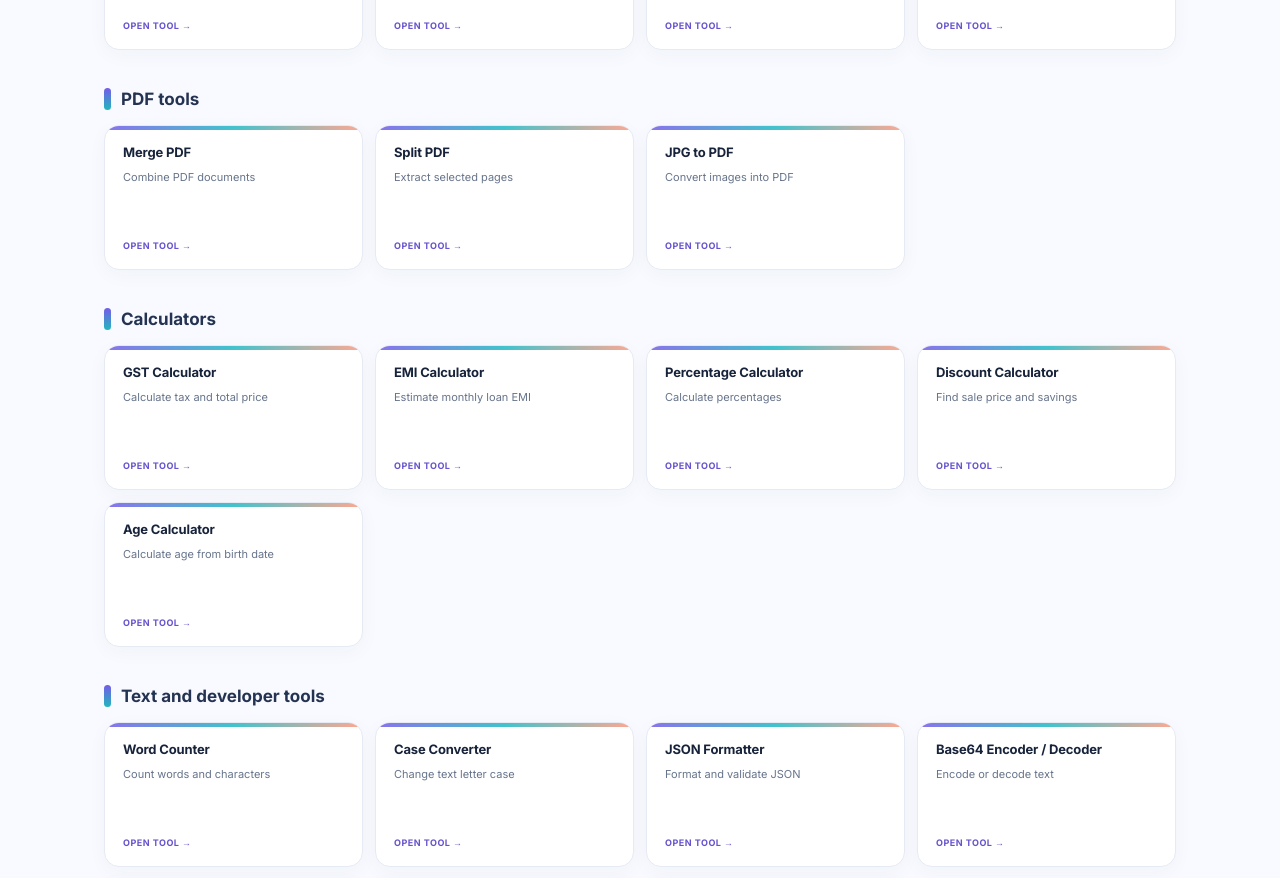
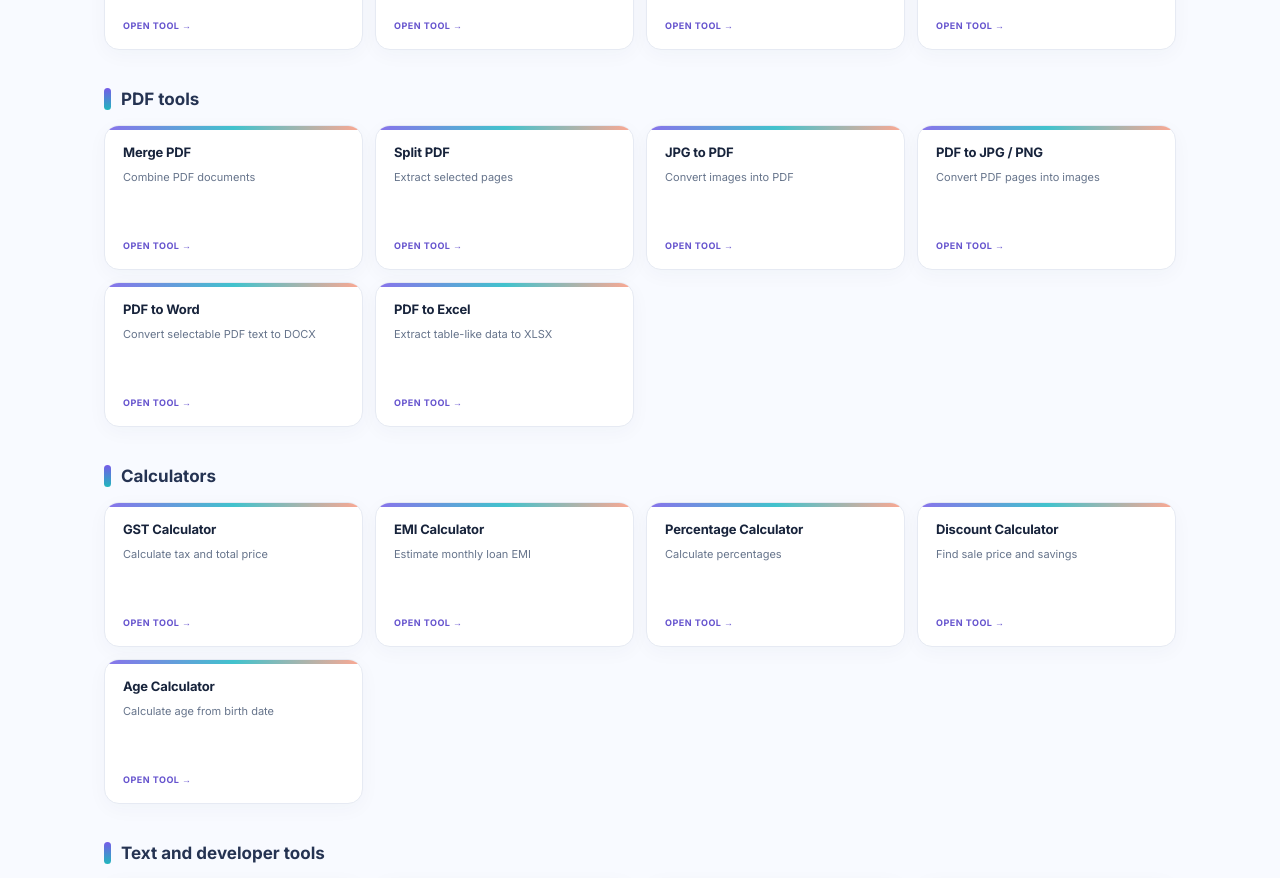
Before and after one commit to ya6331856-cpu/pic-to-spec, a Next.js app: page / in a window 1280 px wide. Shown: the part 1540-2418 px from the top of the page. Built offline with nearby package versions, Linux system fonts and the light colour scheme; no server answers.

Commit message:
Add crawlable links to PDF conversion tools

```diff
--- a/app/page.tsx
+++ b/app/page.tsx
@@ -160,6 +160,9 @@ export default function Home() {
         <a className="tool-card" href="/pdf-merger"><b>Merge PDF</b><small>Combine PDF documents</small><strong>OPEN TOOL →</strong></a>
         <a className="tool-card" href="/pdf-splitter"><b>Split PDF</b><small>Extract selected pages</small><strong>OPEN TOOL →</strong></a>
         <a className="tool-card" href="/jpg-to-pdf"><b>JPG to PDF</b><small>Convert images into PDF</small><strong>OPEN TOOL →</strong></a>
+        <a className="tool-card" href="/pdf-to-jpg"><b>PDF to JPG / PNG</b><small>Convert PDF pages into images</small><strong>OPEN TOOL →</strong></a>
+        <a className="tool-card" href="/pdf-to-word"><b>PDF to Word</b><small>Convert selectable PDF text to DOCX</small><strong>OPEN TOOL →</strong></a>
+        <a className="tool-card" href="/pdf-to-excel"><b>PDF to Excel</b><small>Extract table-like data to XLSX</small><strong>OPEN TOOL →</strong></a>
       </div></div>
       <div className="directory-category"><h3>Calculators</h3><div className="quick-grid">
         <a className="tool-card" href="/gst-calculator"><b>GST Calculator</b><small>Calculate tax and total price</small><strong>OPEN TOOL →</strong></a>
```
